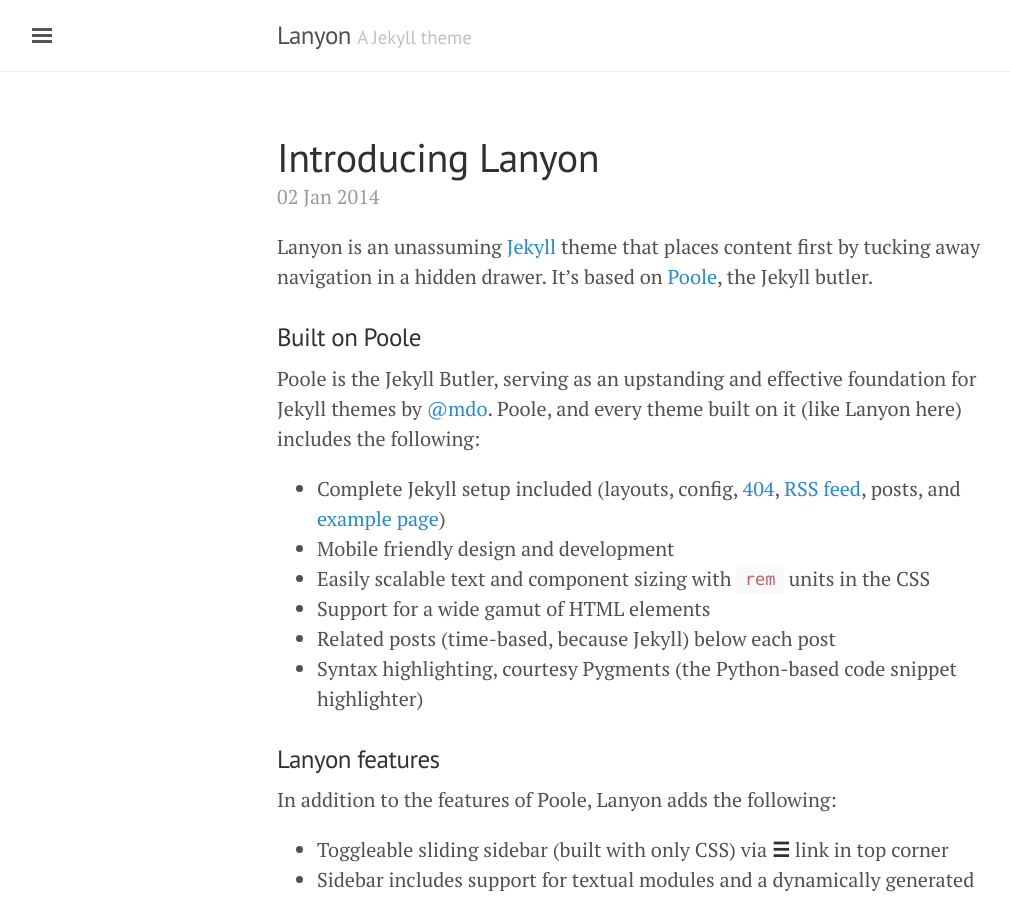
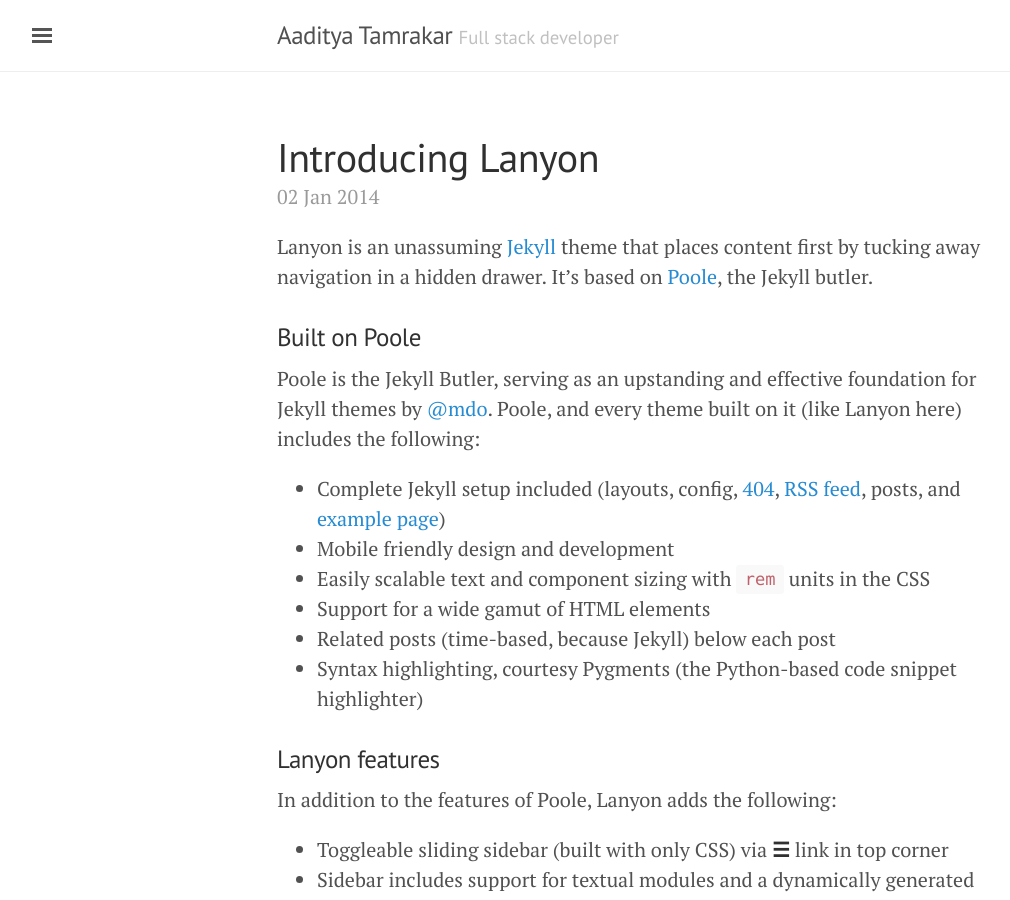
Before and after one commit to aadityatamrakar/aadityatamrakar.github.io, a Jekyll site: the page built from index.html, in a window 1280 px wide and 900 px high. Shown: the whole window, without its empty margins (3-1013 px from the left). Built offline with Jekyll 4.4.1, drawn with Linux system fonts in a browser that asks for light colours; the list of posts is cut into pages by our own code.

Commit message:
update config

```diff
--- a/_config.yml
+++ b/_config.yml
@@ -5,18 +5,18 @@
 relative_permalinks: true
 
 # Setup
-title:               Lanyon
-tagline:             'A Jekyll theme'
-description:         'A reserved <a href="http://jekyllrb.com" target="_blank">Jekyll</a> theme that places the utmost gravity on content with a hidden drawer. Made by <a href="https://twitter.com/mdo" target="_blank">@mdo</a>.'
-url:                 http://lanyon.getpoole.com
+title:               Aaditya Tamrakar
+tagline:             'Full stack developer'
+description:         'Enthusiast performance, responsive design and usability, always looking for the best project and cheese burger.'
+url:                 http://aadityatamrakar.me
 baseurl:             ''
 paginate:            5
 
 # About/contact
 author:
-  name:              Mark Otto
-  url:               https://twitter.com/mdo
-  email:             markdotto@gmail.com
+  name:              Aaditya Tamrakar
+  url:               https://www.facebook.com/aaditya.tamrakar.9
+  email:             aaditya.span@gmail.com
 
 # Custom vars
 version:             1.0.0
```
